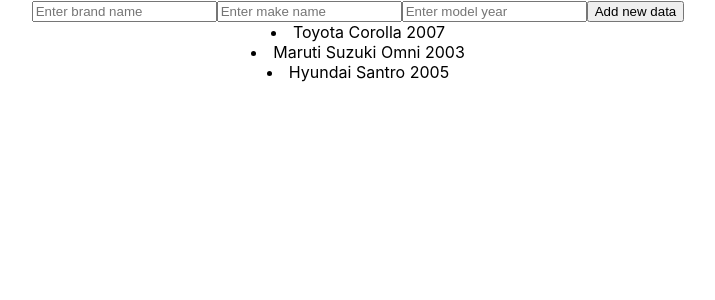
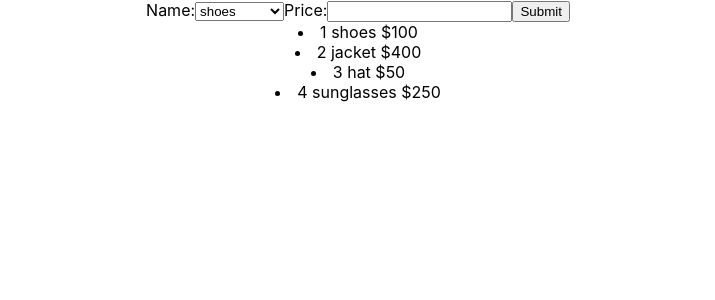
Before and after one commit to AtulPant2704/Machine-Coding-Round, a React (Create React App) app: page / in a window 1280 px wide. Shown: the top 300 px of the page, without its empty margins (282-997 px from the left). Built offline with nearby package versions, Linux system fonts and the light colour scheme.

Commit message:
feat: complete update price question

```diff
--- a/src/App.js
+++ b/src/App.js
@@ -1,10 +1,10 @@
 import "./App.css";
-import { AddItem } from "./questions";
+import { UpdatePrice } from "./questions";
 
 function App() {
   return (
     <div className="App">
-      <AddItem />
+      <UpdatePrice />
     </div>
   );
 }
--- /dev/null
+++ b/src/questions/UpdatePrice.jsx
@@ -0,0 +1,66 @@
+// You have a list of items. Each item has an id, a name, and a price. You have to create 2 inputs. One input will take the id, the other will take a price. Use a submit button, to update the price of the id which is provided in the input fields.
+
+import { useState } from "react";
+
+const UpdatePrice = () => {
+  const data = [
+    { id: 1, name: "shoes", price: 100 },
+    { id: 2, name: "jacket", price: 400 },
+    { id: 3, name: "hat", price: 50 },
+    { id: 4, name: "sunglasses", price: 250 },
+  ];
+
+  const [orgData, setOrgData] = useState(data);
+  const [changeItem, setChangeItem] = useState({
+    name: "",
+    price: "",
+  });
+
+  const updateHandler = () => {
+    const newData = orgData.map((item) =>
+      item.name === changeItem.name
+        ? { ...item, price: changeItem.price }
+        : { ...item }
+    );
+    setOrgData(newData);
+  };
+
+  return (
+    <div>
+      <label>Name:</label>
+      <select
+        value={changeItem.name}
+        onChange={(e) =>
+          setChangeItem((prev) => ({ ...prev, name: e.target.value }))
+        }
+      >
+        {data.map((item) => (
+          <option>{item.name}</option>
+        ))}
+      </select>
+      {/* <input
+        type="text"
+        value={changeItem.name}
+        onChange={(e) =>
+          setChangeItem((prev) => ({ ...prev, name: e.target.value }))
+        }
+      ></input> */}
+      <label>Price:</label>
+      <input
+        type="number"
+        value={changeItem.price}
+        onChange={(e) =>
+          setChangeItem((prev) => ({ ...prev, price: e.target.value }))
+        }
+      ></input>
+      <button onClick={updateHandler}>Submit</button>
+      {orgData.map(({ id, name, price }) => (
+        <li key={id}>
+          {id} {name} ${price}
+        </li>
+      ))}
+    </div>
+  );
+};
+
+export { UpdatePrice };
--- a/src/questions/index.js
+++ b/src/questions/index.js
@@ -4,3 +4,4 @@
 export { RemoveItem } from "./RemoveItem";
 export { WelcomeMessage } from "./WelcomeMessage";
 export { AddItem } from "./AddItem";
+export { UpdatePrice } from "./UpdatePrice";
```
